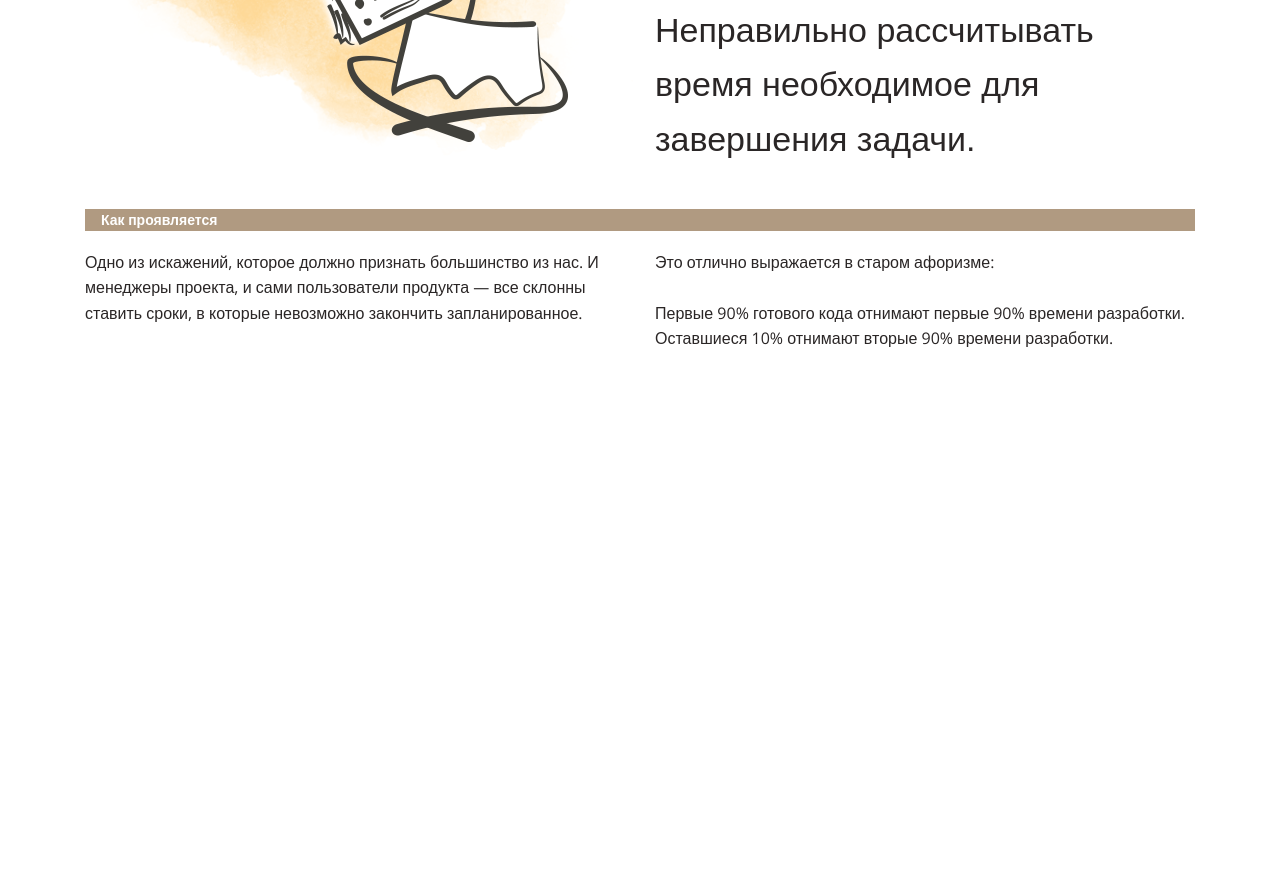
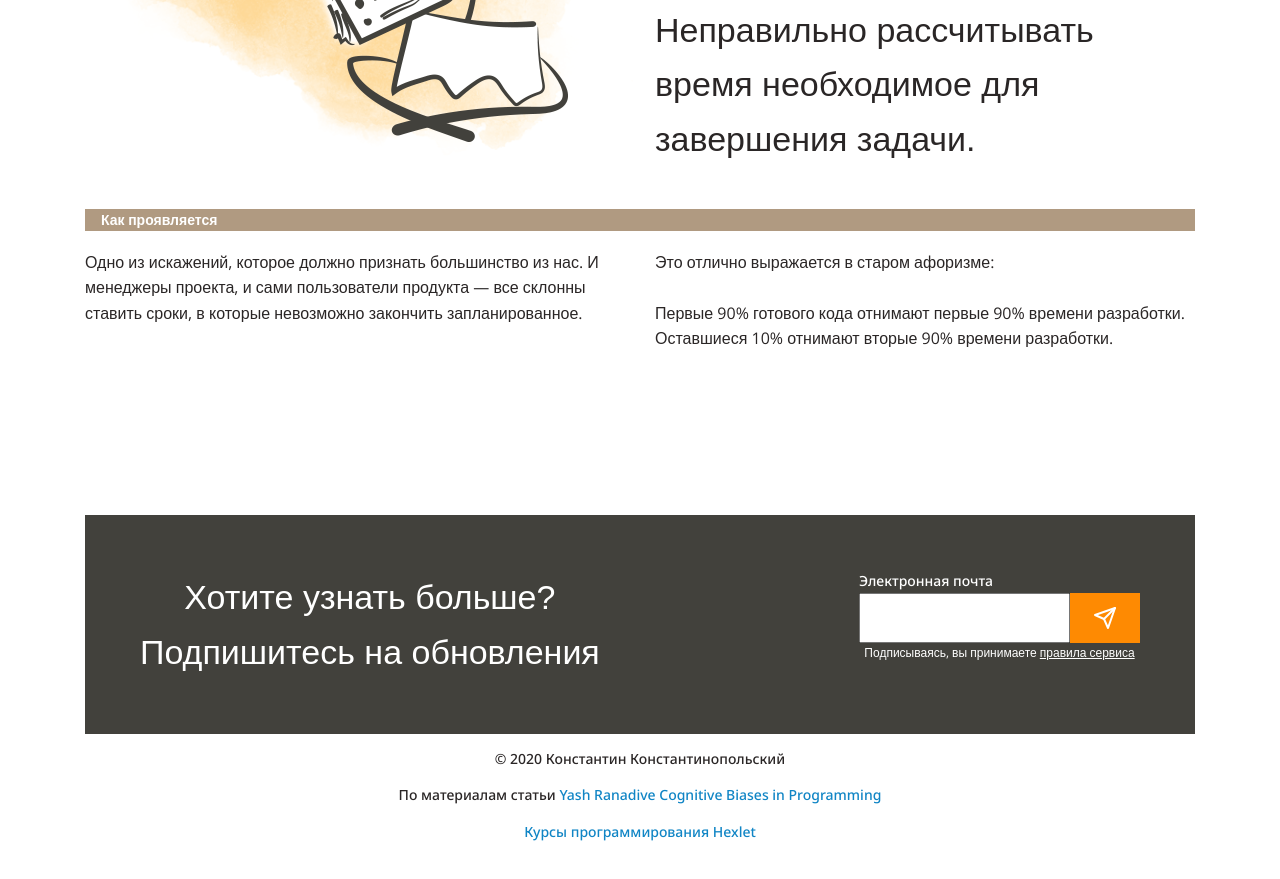
Before and after one commit to student-Alex-Bond/layout-designer-project-58, a plain HTML site: page src/index.html in a window 1280 px wide. Shown: the part 6649-7528 px from the top of the page. Before the commit the page ends 7204 px from the top, so only its background shows below. Drawn offline with nearby package versions, Linux system fonts and the light colour scheme; a web font is replaced by a local one.

Commit message:
added section footer

```diff
--- a/src/index.html
+++ b/src/index.html
@@ -195,7 +195,25 @@
     </section>
   </main>
   <footer>
+<div class="footer-info">
+  <p class="footer-text">
+    Хотите узнать больше? <br>Подпишитесь на обновления
+  </p>
+  <div class="email-wrapper">
+    <label for="email" class="email">
+    Электронная почта
+  </label>
+    <div class="input-wrapper"><input id="email" type="email">
+      <button class="button"></button>
+    </div>
 
+    <p class="footer-substring">Подписываясь, вы принимаете <a class="link email-link" href="#">правила сервиса</a></p>
+  </div>
+</div>
+
+    <p class="footer-contact">© 2020 Константин Константинопольский</p>
+    <p class="footer-contact">По материалам статьи <a class="link" href="https://medium.com/hackernoon/cognitive-biases-in-programming-5e937707c27b">Yash Ranadive Cognitive Biases in Programming</a></p>
+    <a class="link" href="https://ru.hexlet.io">Курсы программирования Hexlet</a>
   </footer>
 </div>
 </body>
--- a/src/styles/style.css
+++ b/src/styles/style.css
@@ -252,3 +252,106 @@ iframe {
 
   background-color: var(--brown);
 }
+
+footer {
+
+  padding-top: 60px;
+
+  font-size: 14px;
+  text-align: center;
+}
+
+.button {
+  position: relative;
+
+  display: inline-block;
+
+  width: 70px;
+  height: 50px;
+
+  background-color: var(--main);
+
+  border: none;
+}
+
+.button::before {
+
+  position: absolute;
+
+  top: 0;
+  left: 0;
+
+  width: 100%;
+  height: 100%;
+
+  background-image: url("images/send.svg");
+  background-repeat: no-repeat;
+  background-position: center center;
+
+  content: "";
+}
+
+#email {
+  position: relative;
+
+  display: inline-block;
+  box-sizing: border-box;
+  height: 50px;
+  padding: 15px;
+}
+
+.footer-info {
+  display: flex;
+  justify-content: space-between;
+  padding: 55px;
+
+  color: var(--white);
+
+  background-color: var(--main-dark);
+}
+
+.footer-text {
+  margin: 0;
+
+  color: var(--white);
+  font-weight: 400;
+  font-size: 34px;
+  font-family: Neucha, sans-serif;
+}
+
+.link {
+  padding: 0;
+
+  color: var(--blue);
+  font-weight: 400;
+
+  background-color: transparent;
+}
+
+.email-link {
+  color: var(--white);
+  font-weight: 400;
+  font-size: 12px;
+  font-family: "Open Sans", sans-serif;
+  text-decoration: underline;
+}
+
+.footer-substring {
+  margin: 0;
+
+  font-size: 12px;
+  font-family: "Open Sans", sans-serif;
+}
+
+.email-wrapper {
+  display: flex;
+  flex-direction: column;
+}
+
+.input-wrapper {
+  display: flex;
+}
+
+.email {
+  text-align: left;
+}
```
